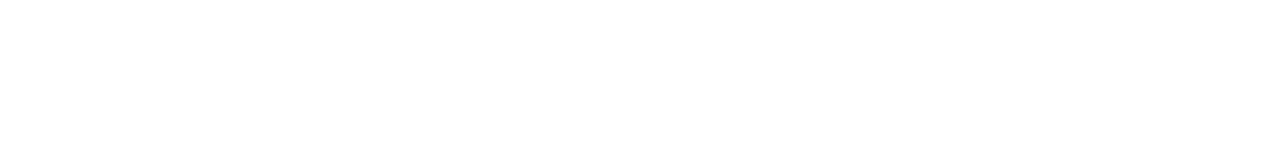
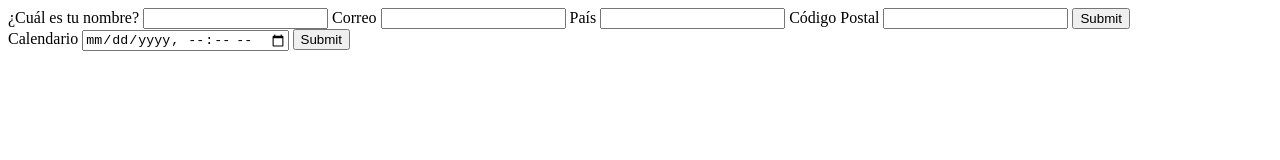
Before and after one commit to lordsithskull/Curso-Definitivo-HTMLyCSS, a plain HTML site: page claseForms/calendario.htm in a window 1280 px wide. Drawn offline with Linux system fonts and the light colour scheme.

Commit message:
se agregan opciones de nombre, correo, pais y cp

```diff
--- a/claseForms/calendario.htm
+++ b/claseForms/calendario.htm
@@ -7,6 +7,32 @@
     <title>Calendario</title>
 </head>
 <body>
+    <form action="">
+        <label for="nombre">
+            <span>¿Cuál es tu nombre?</span>
+            <input type="text" id="nombre" name="nombre" />
+        </label>
 
+        <label for="correo">
+            <span>Correo</span>
+            <input type="email" id="correo" name="correo" />
+        </label>
+
+        <label for="pais">
+            <span>País</span>
+            <input type="text" id="pais" name="pais" />
+        </label>
+
+        <label for="cp">
+            <span>Código Postal</span>
+            <input type="text" id="cp" name="cp" />
+        </label>
+        <input type="submit">
+    </form>
+    <form action="">
+        <span>Calendario</span>
+        <input type="datetime-local" id="calendario" name="calendario" />
+        <input type="submit" />
+    </form>
 </body>
 </html>
```
